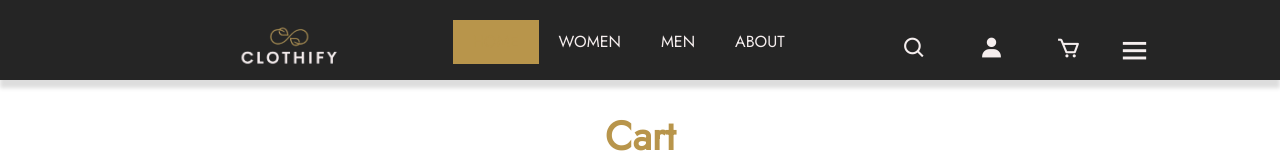
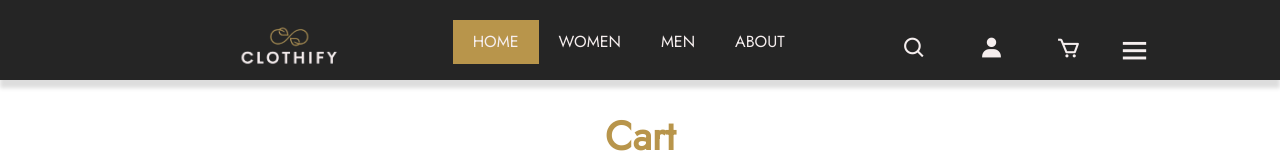
Before and after one commit to maryamnad/clothify, a React (Create React App) app: page /cart in a window 1280 px wide. In both pictures the pointer is over the link "HOME". Shown: the top 160 px of the page. Built offline with nearby package versions, Linux system fonts and the light colour scheme.

Commit message:
Update Navbar.css

```diff
--- a/src/components/Navbar.css
+++ b/src/components/Navbar.css
@@ -46,7 +46,8 @@ header{
 }
 
 .navbar a:hover{
-    color: var(--primary-color);
+    color:  var(--secondary-color);
+    background-color: var(--primary-color);
 }
 
 .navicon{
```
